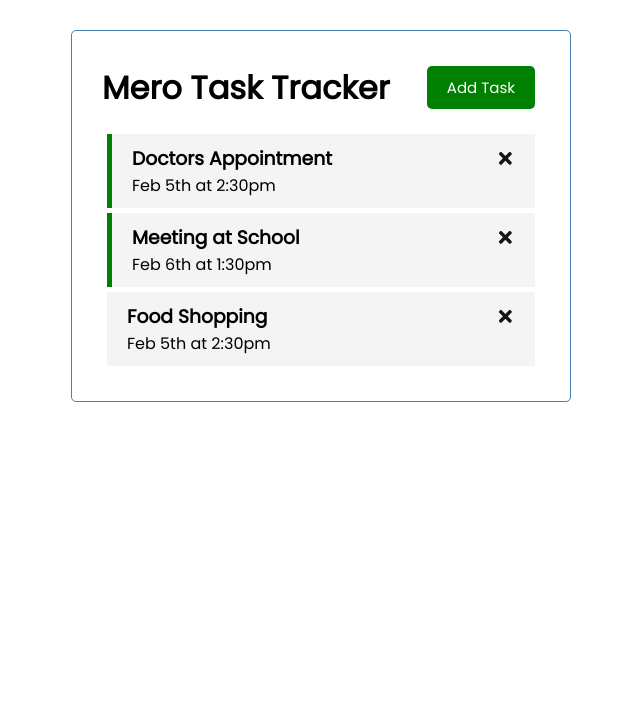
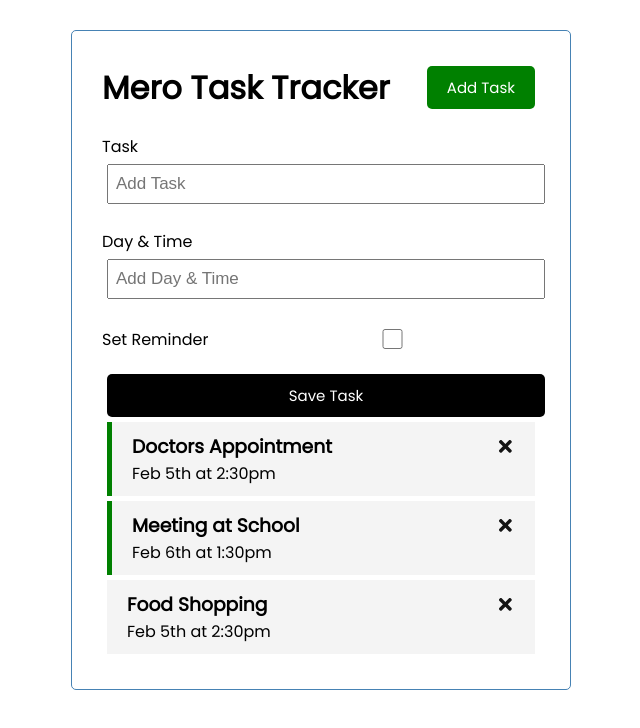
Before and after one commit to sidbelbase/merotask, a React (Create React App) app: page / in a window 1280 px wide. Shown: the top 728 px of the page, without its empty margins (319-959 px from the left). Built offline with nearby package versions, Linux system fonts and the light colour scheme.

Commit message:
feat: add new component to add task

```diff
--- a/src/App.js
+++ b/src/App.js
@@ -1,5 +1,6 @@
 import Header from './components/Header';
 import Tasks from './components/Tasks';
+import AddTask from './components/AddTask';
 import { useState } from 'react';
 
 function App() {
@@ -27,6 +28,13 @@
     ]
   )
 
+  // Add Task
+  const addTask = (task) => {
+    const id = Math.floor(Math.random() * 10000) + 1
+    const newTask = { id, ...task }
+    setTasks([...tasks, newTask])
+  }
+
   // Delete Task
   const deleteTask = (id) => {
     setTasks(tasks.filter((task) => task.id !== id))
@@ -42,6 +50,7 @@
   return (
     <div className="container">
       <Header title="Mero Task Tracker" />
+      <AddTask onAdd={addTask} />
       <Tasks tasks={tasks} onDelete={deleteTask} onToggle={toggleReminder} />
     </div>
   );
--- /dev/null
+++ b/src/components/AddTask.js
@@ -0,0 +1,51 @@
+import { useState } from "react";
+
+const AddTask = ({ onAdd }) => {
+
+    const [text, setText] = useState('')
+    const [day, setDay] = useState('')
+    const [reminder, setReminder] = useState(false)
+
+    const onSubmit = (e) => {
+        e.preventDefault()
+
+        if (!text) {
+            alert('Please add a task')
+            return
+        }
+
+        onAdd({ text, day, reminder })
+
+        setText('')
+        setDay('')
+        setReminder(false)
+    }
+
+
+    return (
+        <form className="add-task" onSubmit={onSubmit}>
+            <div className="form-control">
+                <label>Task</label>
+                <input type="text" placeholder="Add Task" value={text} onChange={
+                    (e) => setText(e.target.value)
+                } />
+            </div>
+            <div className="form-control">
+                <label>Day & Time</label>
+                <input type="text" placeholder="Add Day & Time" value={day} onChange={
+                    (e) => setDay(e.target.value)
+                } />
+            </div>
+            <div className="form-control form-control-check">
+                <label>Set Reminder</label>
+                <input type="checkbox" checked={reminder} value={reminder} onChange={
+                    (e) => setReminder(e.currentTarget.checked)
+                } />
+            </div>
+
+            <input type="submit" value="Save Task" className="btn btn-block" />
+        </form>
+    )
+}
+
+export default AddTask
```
